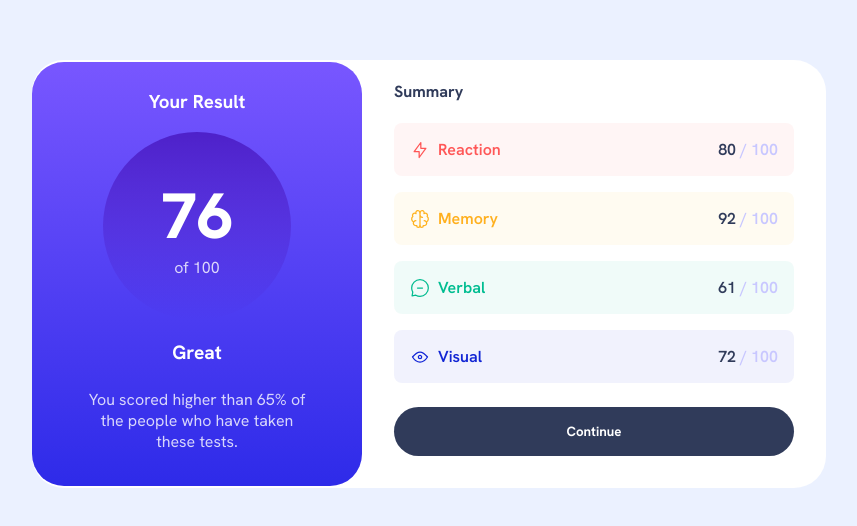
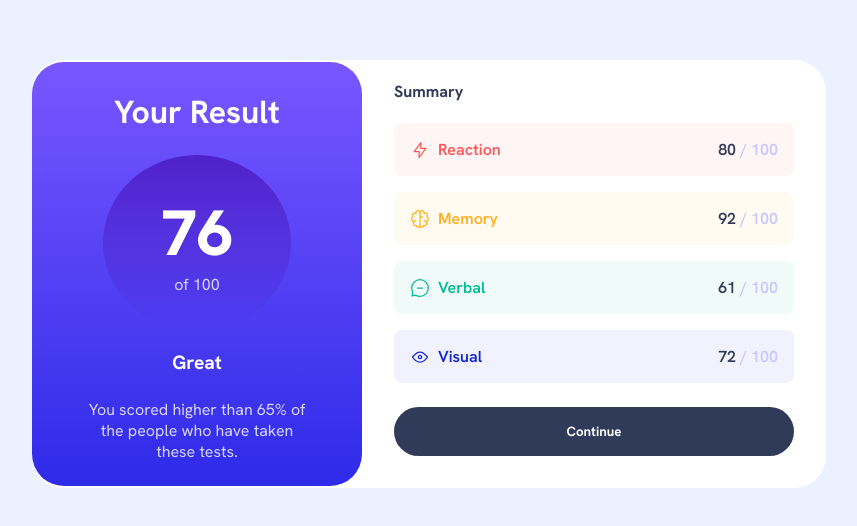
Before and after one commit to louffy007/results-summary-component-main-solution, a plain HTML site: page index.html in a window 1280 px wide. Shown: the part 126-652 px from the top of the page, without its empty margins (211-1068 px from the left). Drawn offline with Linux system fonts and the light colour scheme.

Commit message:
change title

```diff
--- a/index.html
+++ b/index.html
@@ -18,7 +18,7 @@
   <body>
     <div class="container">
       <header>
-        <h3>Your Result</h3>
+        <h1>Your Result</h1>
         <div class="cercle">
           <p class="the-big-num">76</p>
           <p class="the-small-text">of 100</p>
```
